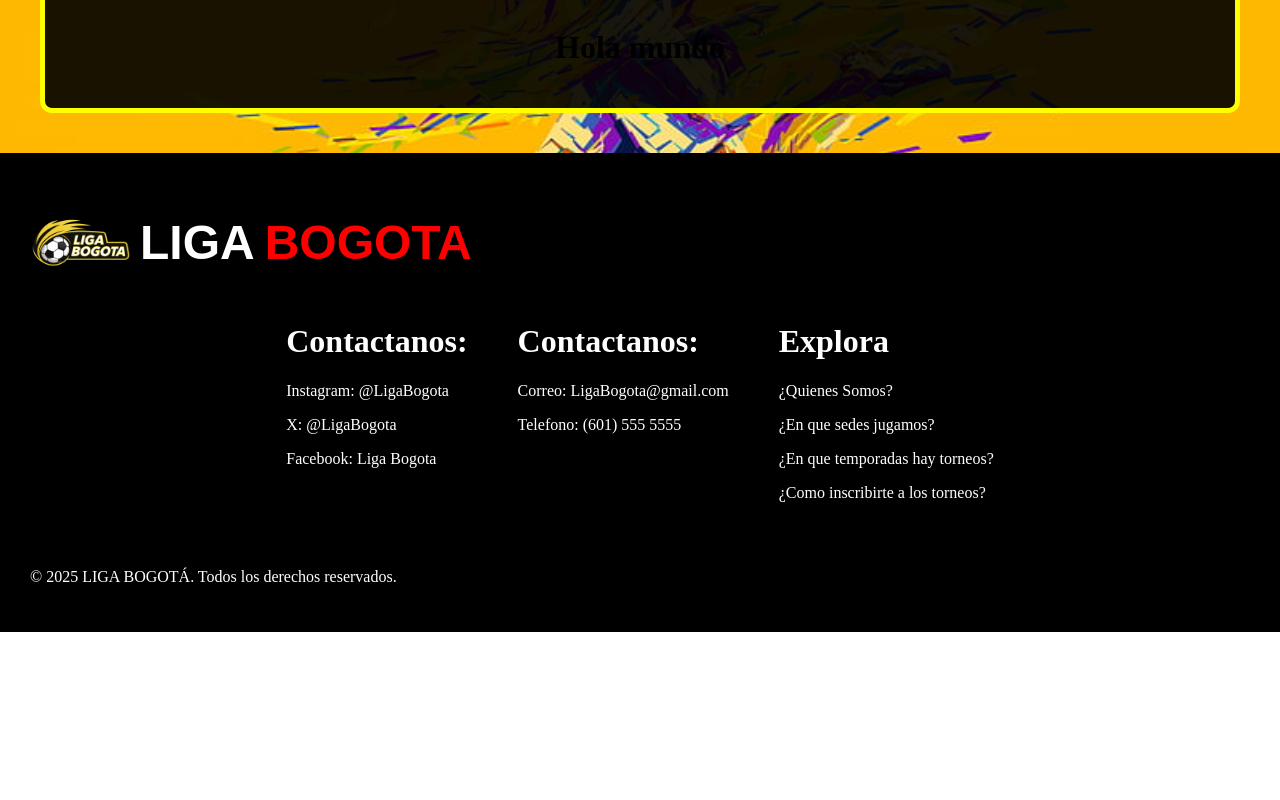
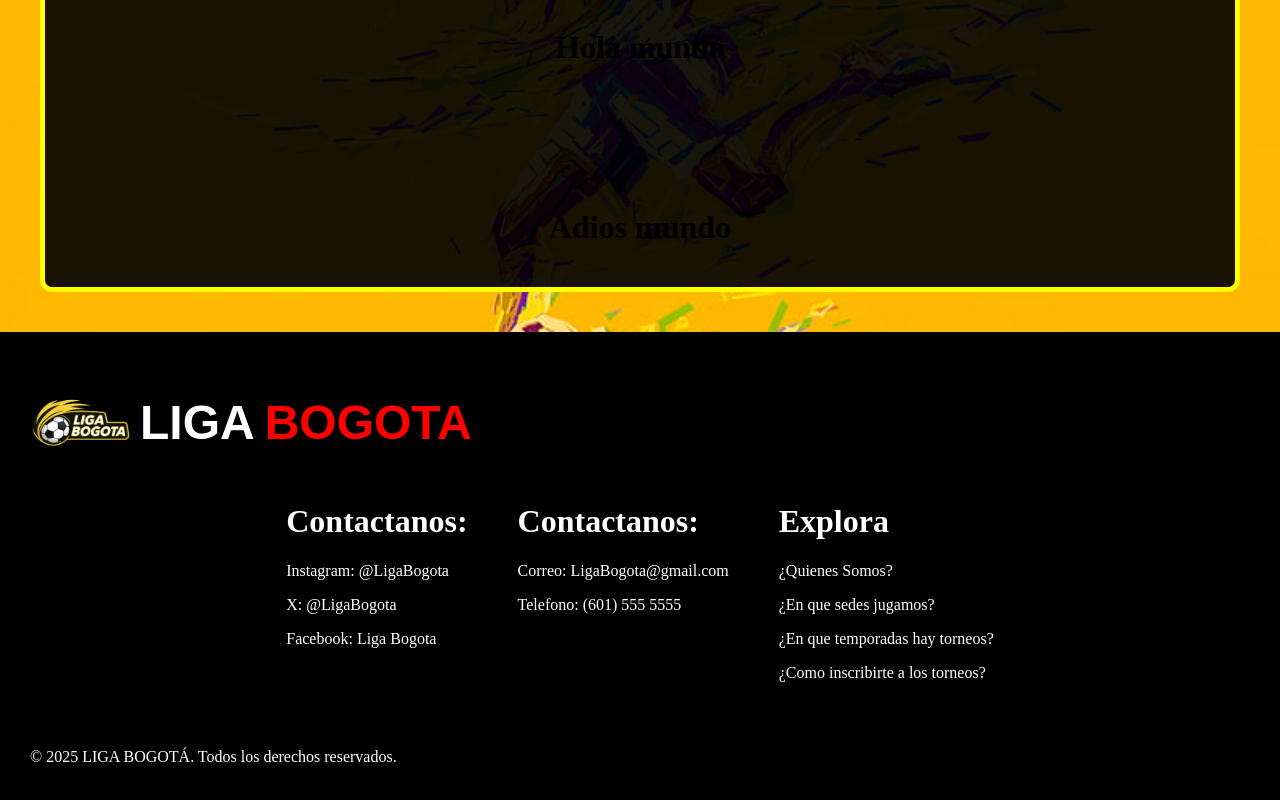
Before and after one commit to JaimeVillarJ/Pagina-de-Futbol, a React (Vite) app: page /Calendario in a window 1280 px wide. Shown: the part 1127-1927 px from the top of the page. Before the commit the page ends 1759 px from the top, so only its background shows below. Built offline with nearby package versions, Linux system fonts and the light colour scheme.

Commit message:
segundo cambio

```diff
--- a/src/components/Calendario.tsx
+++ b/src/components/Calendario.tsx
@@ -7,6 +7,7 @@ export const Calendario = () => {
         <div className="contenedor-calendario">
             <h1 className="titulo-general">Calendario de Partidos</h1>
             <h1>Hola mundo</h1>
+            <h1>Adios mundo</h1>
         </div>
     </>
   )
```
